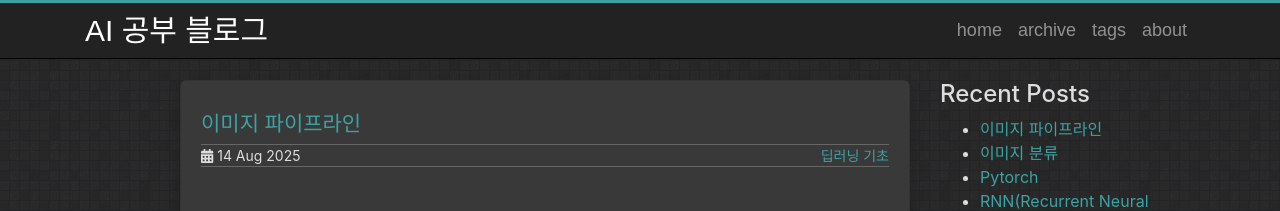
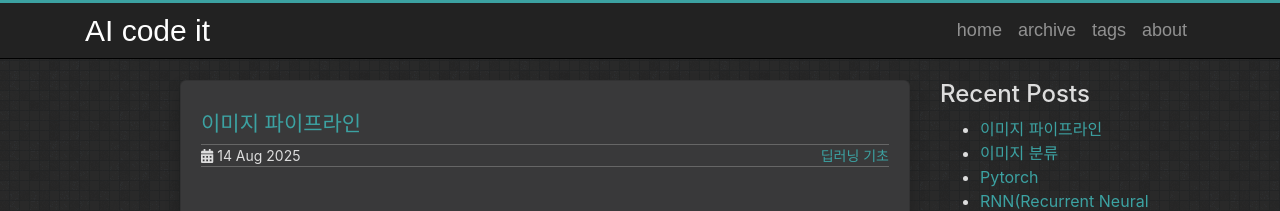
Before and after one commit to Lee-keonhee/AIcodeit, a Jekyll site: the page built from index.markdown, in a window 1280 px wide. Shown: the top 211 px of the page. Built offline with Jekyll 4.4.1, drawn with Linux system fonts in a browser that asks for light colours.

Commit message:
Update _config.yml

```diff
--- a/_config.yml
+++ b/_config.yml
@@ -2,7 +2,7 @@
 #theme: jekyll-clean-dark
 remote_theme: streetturtle/jekyll-clean-dark
 
-name: AI 공부 블로그
+name: AI code it
 description: Software Developer
 
 # Url is currently only used only for the RSS feed in feed.xml
```
